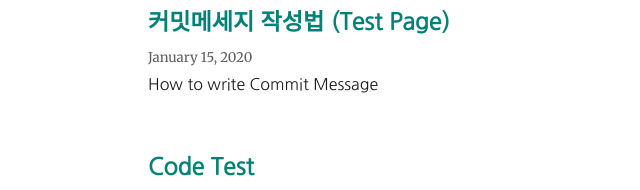
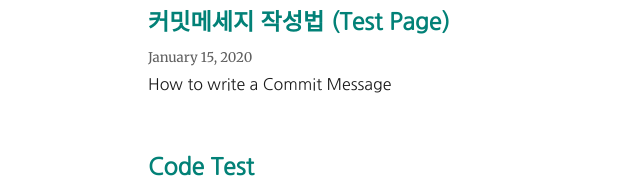
Before and after one commit to InKyoJeong/ingg, a Gatsby site: page / in a window 1280 px wide. Shown: the part 389-579 px from the top of the page, 177-817 px from the left. Built offline with nearby package versions, Linux system fonts and the light colour scheme; Gatsby itself is replaced by a stand-in of ours; some packages are replaced by stand-ins of ours; a web font is replaced by a local one.

Commit message:
docs: Fix about page and markdown test page

```diff
--- a/content/blog/테스트 페이지/test_Ko.md
+++ b/content/blog/테스트 페이지/test_Ko.md
@@ -1,7 +1,7 @@
 ---
 title: 커밋메세지 작성법 (Test Page)
 date: "2020-01-15T18:18:37.121Z"
-description: How to write Commit Message
+description: How to write a Commit Message
 ---
 
 커밋 메시지 제목은 `docs: Edit README.md to include New Features Use-Cases` 와 같이 작성한다.
```
